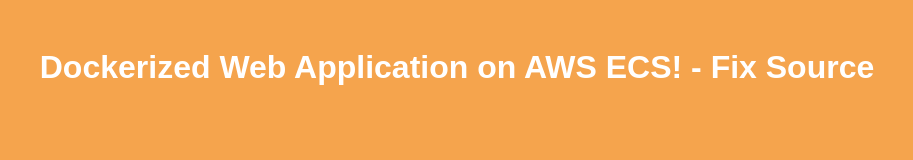
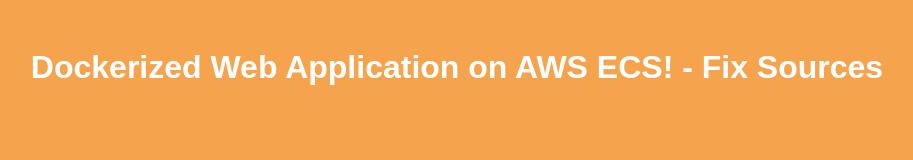
Before and after one commit to csrisawat/lab7repo, a website: page public/index.html in a window 1280 px wide. Shown: the whole page, without its empty margins (183-1096 px from the left). Drawn offline with Linux system fonts and the light colour scheme.

Commit message:
CD Blue/Green

```diff
--- a/public/index.html
+++ b/public/index.html
@@ -13,6 +13,6 @@
   </style>
 </head>
 <body>
-  <h1> Dockerized Web Application on AWS ECS! - Fix Source</h1>
+  <h1> Dockerized Web Application on AWS ECS! - Fix Sources</h1>
 </body>
 </html>
```
